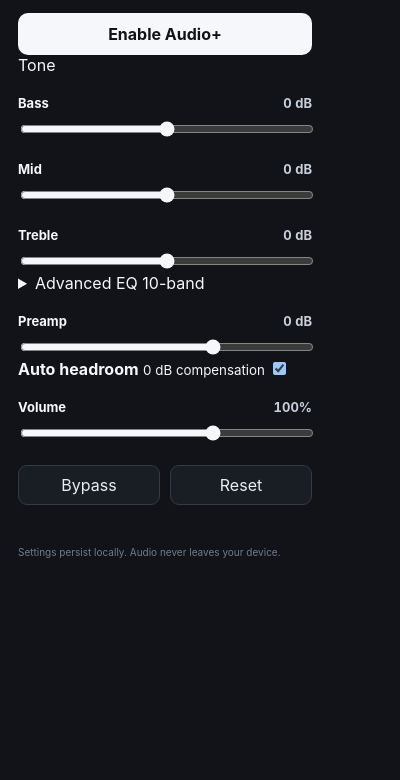
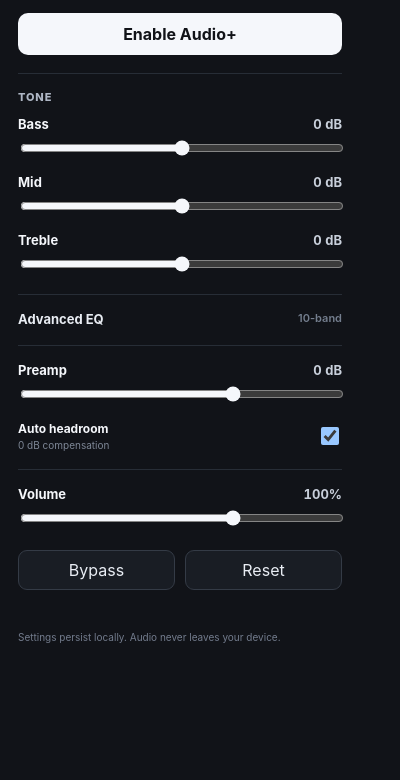
Before and after one commit to ylnyorulmaz/audioplus, a browser extension: page popup.html in a window 400 px wide. Shown: the part 64-844 px from the top of the page. Drawn offline with Linux system fonts and the light colour scheme.

Commit message:
style: support advanced 10-band EQ layout

```diff
--- a/popup.css
+++ b/popup.css
@@ -11,7 +11,9 @@
 
 body {
   margin: 0;
-  min-width: 330px;
+  min-width: 360px;
+  max-height: 600px;
+  overflow-y: auto;
   background: #111318;
 }
 
@@ -21,7 +23,7 @@ input {
 }
 
 .panel {
-  width: 330px;
+  width: 360px;
   padding: 18px;
 }
 
@@ -40,7 +42,7 @@ input {
 }
 
 .site {
-  max-width: 230px;
+  max-width: 250px;
   margin-top: 4px;
   overflow: hidden;
   color: #9ea6b5;
@@ -89,25 +91,43 @@ input {
   opacity: 0.55;
 }
 
-.control-group {
-  margin-top: 20px;
+.section,
+.advanced {
+  margin-top: 18px;
+  padding-top: 16px;
+  border-top: 1px solid #272d36;
+}
+
+.section-title {
+  margin-bottom: 12px;
+  color: #aeb6c4;
+  font-size: 11px;
+  font-weight: 800;
+  letter-spacing: 0.08em;
+  text-transform: uppercase;
+}
+
+.control-group + .control-group {
+  margin-top: 14px;
 }
 
 .control-heading,
-.range-labels,
-.actions {
+.actions,
+.toggle-row,
+.eq-row {
   display: flex;
   align-items: center;
   justify-content: space-between;
 }
 
 .control-heading {
-  margin-bottom: 8px;
+  margin-bottom: 6px;
   font-size: 13px;
   font-weight: 650;
 }
 
-.control-heading output {
+.control-heading output,
+.eq-row output {
   color: #c8cfda;
   font-variant-numeric: tabular-nums;
 }
@@ -117,10 +137,71 @@ input[type="range"] {
   accent-color: #f5f7fb;
 }
 
-.range-labels {
-  margin-top: 4px;
-  color: #737c8d;
+.advanced summary {
+  display: flex;
+  justify-content: space-between;
+  cursor: pointer;
+  color: #e8ecf2;
+  font-size: 13px;
+  font-weight: 700;
+  list-style: none;
+}
+
+.advanced summary::-webkit-details-marker {
+  display: none;
+}
+
+.advanced summary span {
+  color: #747e8e;
+  font-size: 11px;
+  font-weight: 600;
+}
+
+.eq-grid {
+  display: grid;
+  gap: 8px;
+  margin-top: 14px;
+}
+
+.eq-row {
+  display: grid;
+  grid-template-columns: 42px 1fr 54px;
+  gap: 10px;
+  font-size: 11px;
+}
+
+.eq-row label {
+  color: #aeb6c4;
+  font-variant-numeric: tabular-nums;
+}
+
+.eq-row output {
+  text-align: right;
+}
+
+.toggle-row {
+  gap: 14px;
+  margin-top: 15px;
+  cursor: pointer;
+}
+
+.toggle-row span {
+  display: grid;
+  gap: 3px;
+}
+
+.toggle-row strong {
+  font-size: 12px;
+}
+
+.toggle-row small {
+  color: #7e8796;
   font-size: 10px;
+}
+
+.toggle-row input {
+  width: 18px;
+  height: 18px;
 }
 
 .actions {
```
